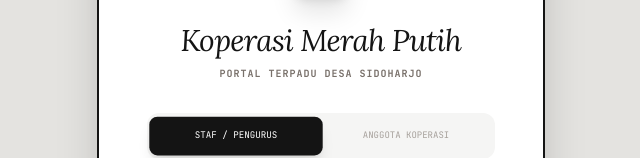
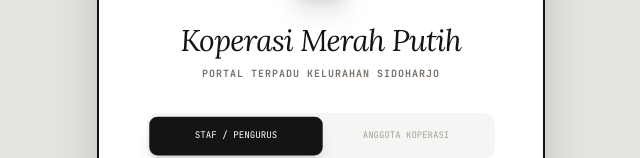
Before and after one commit to selerakucs1/kdmpsidoharjolmg, a React (Vite) app: page / in a window 1280 px wide. Shown: the part 282-440 px from the top of the page, without its empty margins (319-959 px from the left). Built offline with nearby package versions, Linux system fonts and the light colour scheme; no server answers; the database is empty.

Commit message:
Update paragraph text for Sidoharjo portal

```diff
--- a/src/App.tsx
+++ b/src/App.tsx
@@ -130,7 +130,7 @@ export default function App() {
                     <span className="text-2xl font-serif italic text-white">K</span>
                   </div>
                   <h1 className="text-2xl sm:text-3xl font-serif italic text-[#141414] mb-2 tracking-tight">Koperasi Merah Putih</h1>
-                  <p className="text-stone-500 text-[10px] mb-8 uppercase tracking-widest font-mono font-bold">Portal Terpadu Desa Sidoharjo</p>
+                  <p className="text-stone-500 text-[10px] mb-8 uppercase tracking-widest font-mono font-bold">Portal Terpadu Kelurahan Sidoharjo</p>
 
                   <div className="flex bg-stone-100 p-1 rounded-xl mb-8 font-mono text-[9px]">
                     <button
```
